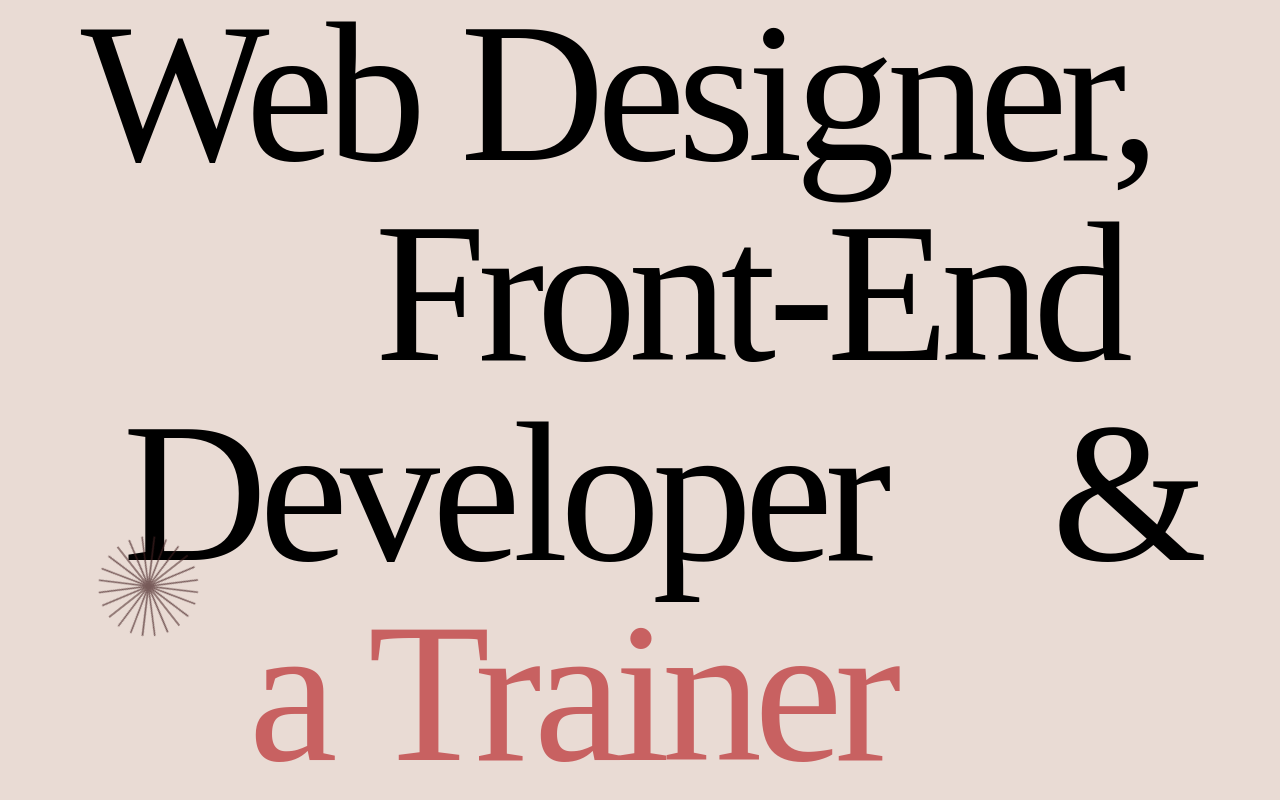
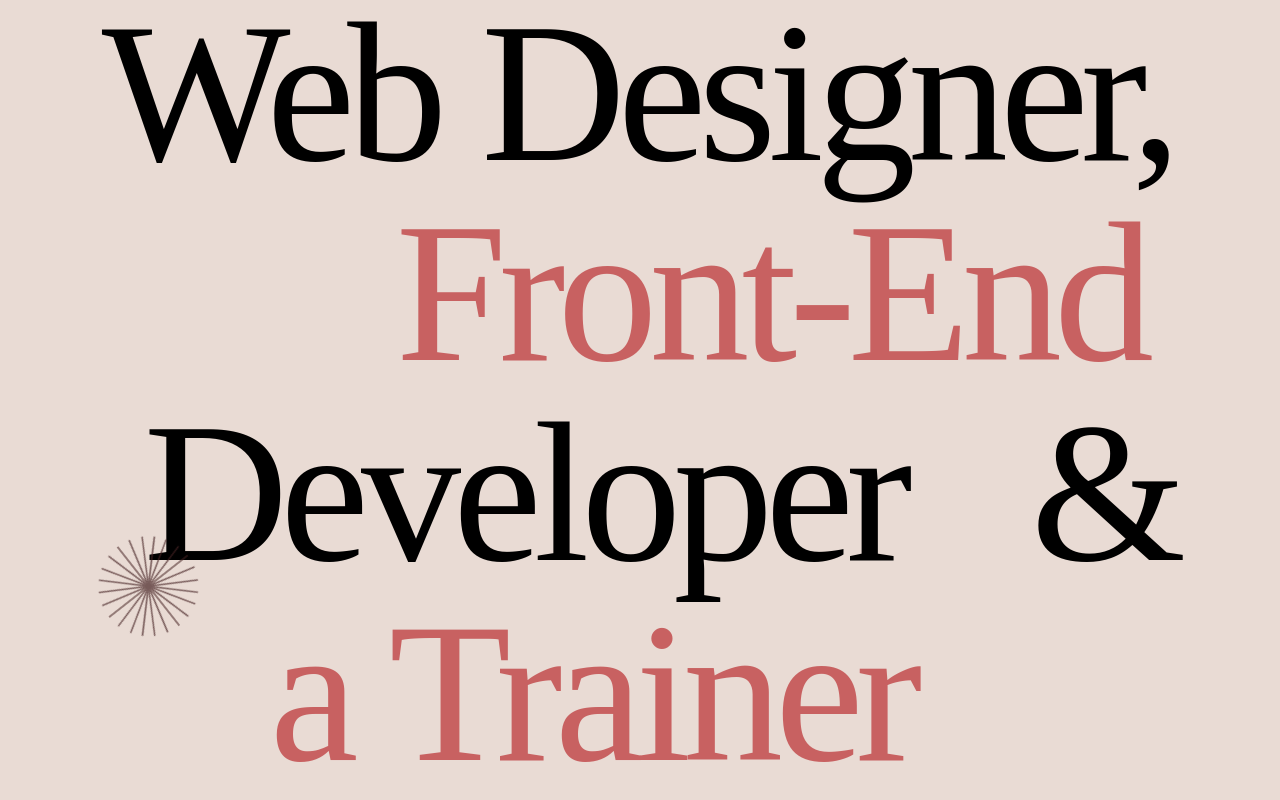
Before and after one commit to CaseyOchieng/Casey, a React (Create React App) app: page /about in a window 1280 px wide. Shown: the part 1627-2427 px from the top of the page. Built offline with nearby package versions, Linux system fonts and the light colour scheme.

Commit message:
fixing the about page

```diff
--- a/src/About/About.js
+++ b/src/About/About.js
@@ -74,10 +74,13 @@ function About() {
                 <p>Web Designer,</p>
               </div>
               <div className="about-text-lower">
-                <p>&nbsp;&nbsp;&nbsp;&nbsp;&nbsp;&nbsp;&nbsp;Front-End</p>
+                <p>
+                  &nbsp;&nbsp;&nbsp;&nbsp;&nbsp;&nbsp;&nbsp;
+                  <span style={{ color: "#C86161" }}>Front-End</span>
+                </p>
               </div>
               <div className="about-text-lower">
-                <p>&nbsp;Developer&nbsp;&nbsp;&nbsp; &</p>
+                <p>&nbsp;Developer&nbsp;&nbsp;&nbsp;&</p>
               </div>
               <div className="about-text-lower">
                 <p>
```
